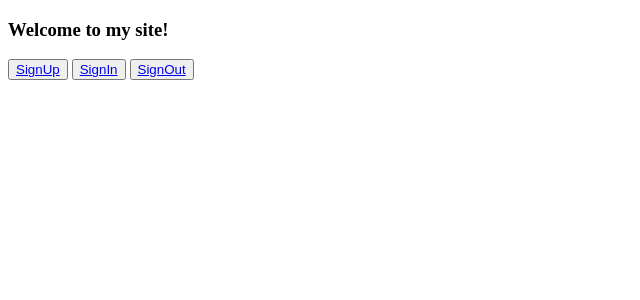
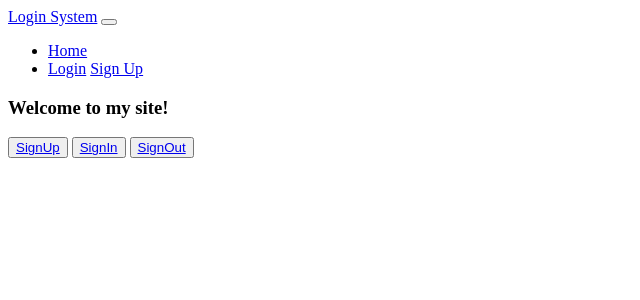
Before and after one commit to llucasft/cadastro-login, a Django app: page / in a window 1280 px wide. Shown: the top 300 px of the page, without its empty margins (0-640 px from the left). Run offline with Django 4.2, Linux system fonts and the light colour scheme.

Commit message:
Funcionalidade de logout e barra de navegação

```diff
--- a/accounts/urls.py
+++ b/accounts/urls.py
@@ -4,7 +4,8 @@ from django.urls import path
 
 urlpatterns = [
     path('', views.home, name='home'),
-    path('signup', views.signup, name='signup'),
-    path('signin', views.signin, name='signin'),
-    path('signout', views.signout, name='signout'),
+    path('signup/', views.signup, name='signup'),
+    path('signin/', views.signin, name='signin'),
+    path('signout/', views.signout, name='signout'),
+    path('logoutaccount/', views.logoutaccount, name='logoutaccount'),
 ]
--- a/accounts/views.py
+++ b/accounts/views.py
@@ -2,7 +2,7 @@ from django.shortcuts import redirect, render
 from django.http import HttpResponse
 from .forms import UserCreateForm
 from django.contrib.auth.models import User
-from django.contrib.auth import login
+from django.contrib.auth import login, logout
 from django.shortcuts import redirect
 from django.db import IntegrityError
 from django.views.decorators.csrf import csrf_exempt
@@ -11,6 +11,12 @@ from django.views.decorators.csrf import csrf_exempt
 def home(request):
 
     return render(request, 'accounts/index.html')
+
+
+@csrf_exempt
+def logoutaccount(request):
+    logout(request)
+    return redirect('home')
 
 
 @csrf_exempt
--- a/templates/accounts/index.html
+++ b/templates/accounts/index.html
@@ -1,3 +1,27 @@
+<nav class="navbar navbar-expand-lg bg-light">
+    <div class="container-fluid">
+      <a class="navbar-brand" href="{% url 'home' %}">Login System</a>
+      <button class="navbar-toggler" type="button" data-bs-toggle="collapse" data-bs-target="#navbarSupportedContent" aria-controls="navbarSupportedContent" aria-expanded="false" aria-label="Toggle navigation">
+        <span class="navbar-toggler-icon"></span>
+      </button>
+      <div class="collapse navbar-collapse" id="navbarSupportedContent">
+        <ul class="navbar-nav me-auto mb-2 mb-lg-0">
+          <li class="nav-item">
+            <a class="nav-link active" aria-current="page" href="#">Home</a>
+          </li>
+          <li class="nav-item">
+          {% if user.is_authenticated %}
+                <a class="nav-link" href="{% url 'logoutaccount' %}">Logout</a>
+          {% else %}
+                <a class="nav-link" href="#">Login</a>
+                <a class="nav-link" href="{% url 'signup' %}">Sign Up</a>
+          {% endif%}
+          </li>
+        </ul>
+      </div>
+    </div>
+  </nav>
+
 <!DOCTYPE html>
 <html lang="en">
 <head>
```
Also changed, not shown: templates/accounts/signin.html (+23 -0 lines), templates/accounts/signup.html (+23 -0 lines).
